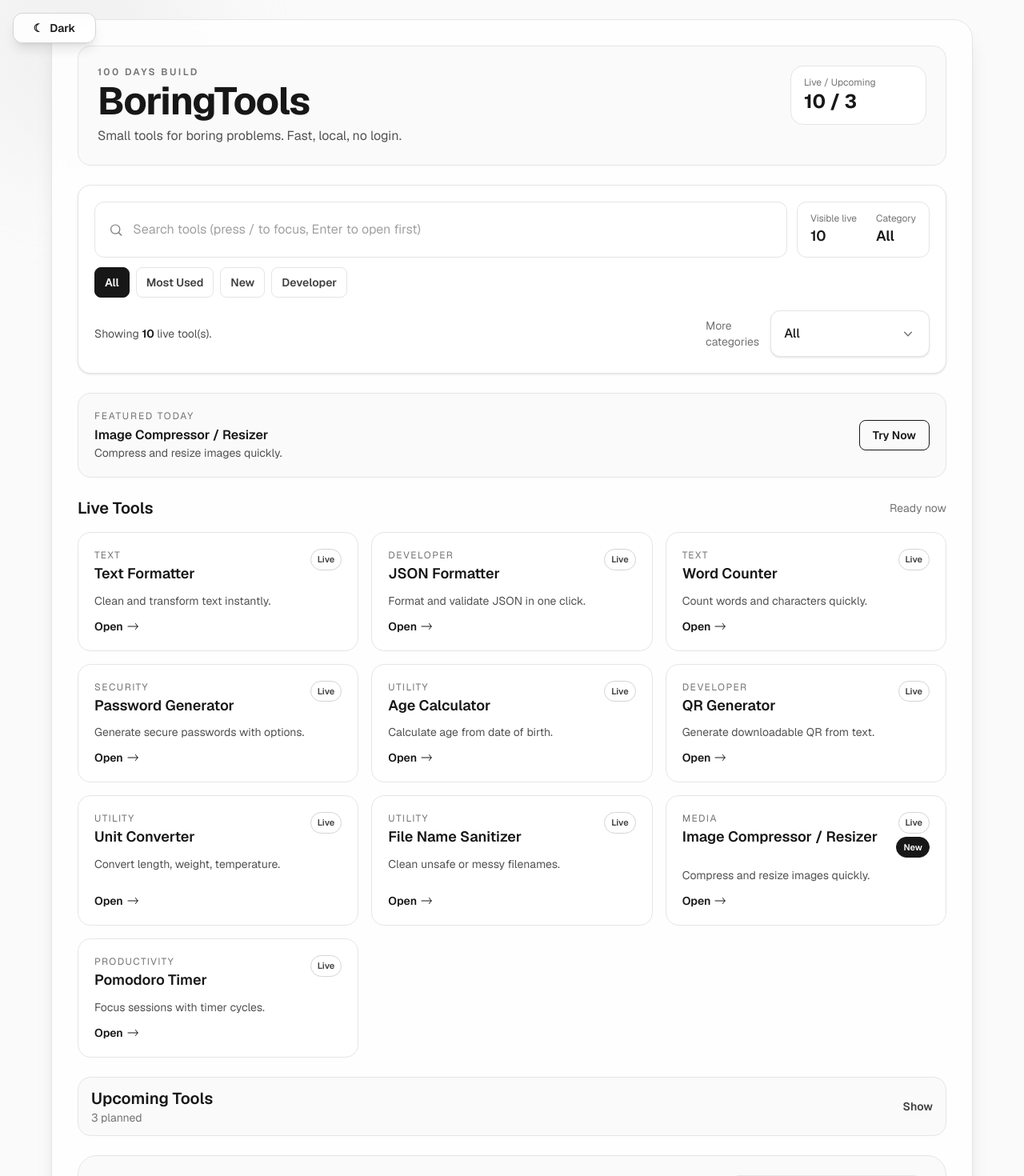
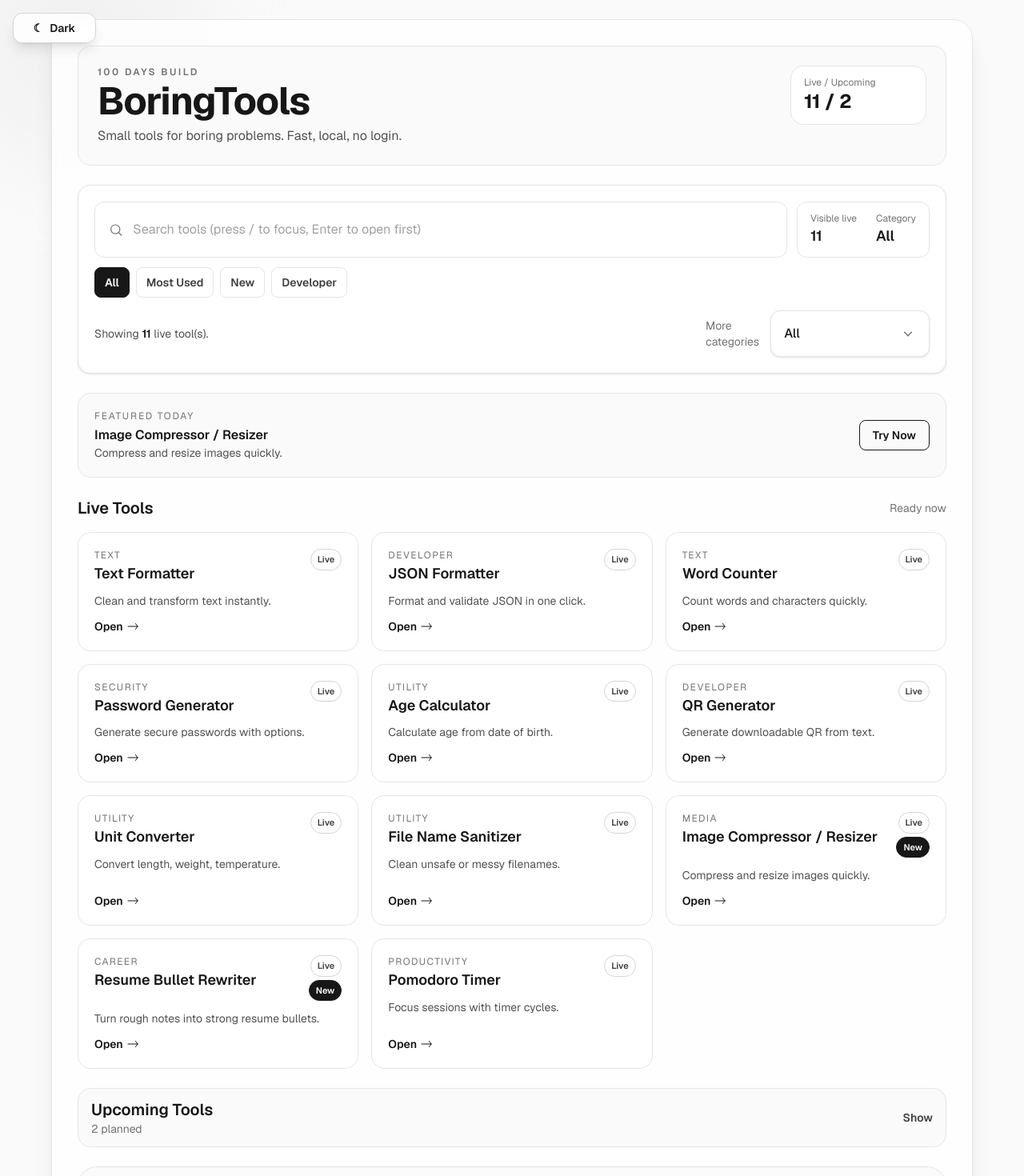
Before and after one commit to ius-sharma/boring-tools, a Next.js app: page / in a window 1280 px wide. Shown: the top 1470 px of the page at 80% size. Built offline with nearby package versions, Linux system fonts and the light colour scheme.

Commit message:
feat: promote resume bullet rewriter to live tools

```diff
--- a/app/page.jsx
+++ b/app/page.jsx
@@ -78,6 +78,15 @@ const tools = [
     isNew: true,
   },
   {
+    id: "resume-bullet-rewriter",
+    name: "Resume Bullet Rewriter",
+    href: "/resume-bullet-rewriter",
+    category: "Career",
+    description: "Turn rough notes into strong resume bullets.",
+    status: "Live",
+    isNew: true,
+  },
+  {
     id: "pomodoro-timer",
     name: "Pomodoro Timer",
     href: "/pomodoro-timer",
@@ -88,13 +97,6 @@ const tools = [
 ];
 
 const upcomingTools = [
-  {
-    id: "resume-bullet-rewriter",
-    name: "Resume Bullet Rewriter",
-    category: "Career",
-    description: "Turn rough notes into strong resume bullets.",
-    eta: "Coming Soon",
-  },
   {
     id: "roast-my-todo-list",
     name: "Roast My To-Do List",
```
Also changed, not shown: 1 other file (tests, documents, lock files or other folders).
